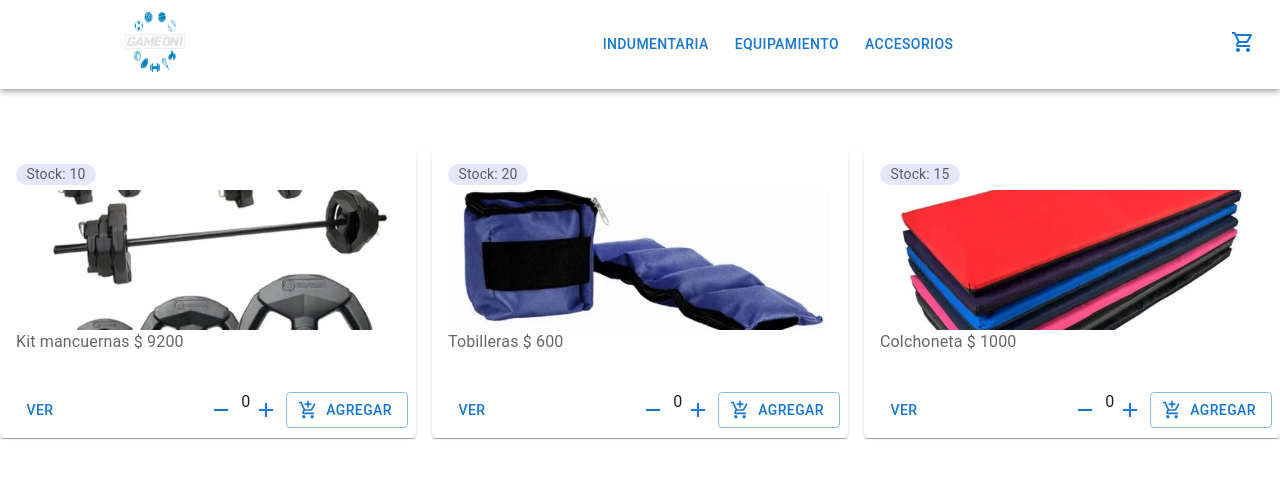
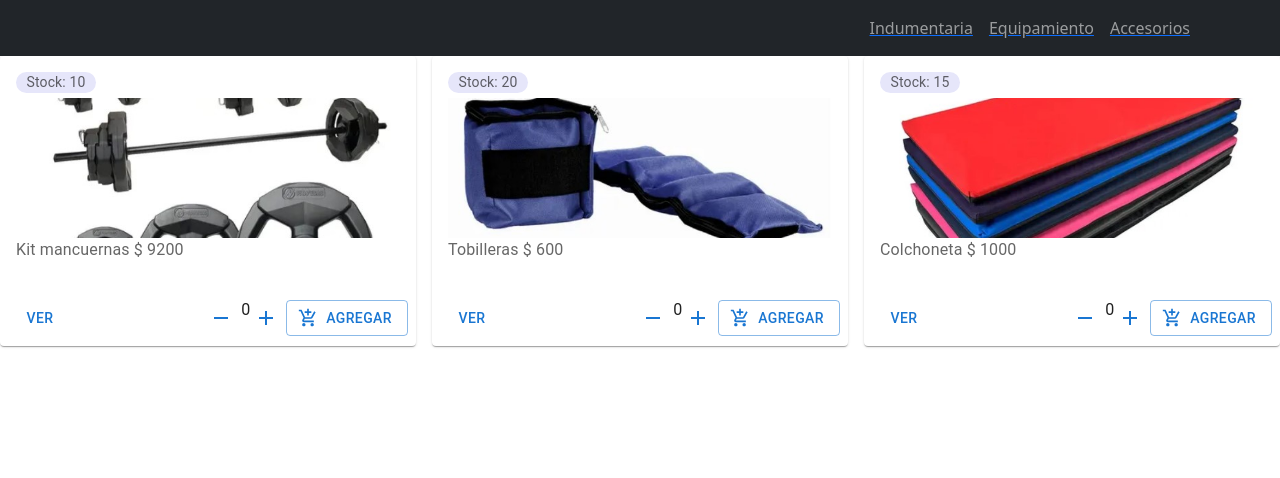
Before and after one commit to marioa1105/ecommerceReact, a React (Create React App) app in the folder ecommerce-react/: page / in a window 1280 px wide. Shown: the top 478 px of the page. Built offline with nearby package versions, Linux system fonts and the light colour scheme.

Commit message:
adaptacion_bootstrap

```diff
--- a/ecommerce-react/package.json
+++ b/ecommerce-react/package.json
@@ -12,7 +12,7 @@
     "@testing-library/user-event": "^12.8.3",
     "bootstrap": "^5.1.3",
     "react": "^17.0.2",
-    "react-bootstrap": "^2.0.2",
+    "react-bootstrap": "^2.0.3",
     "react-dom": "^17.0.2",
     "react-router-dom": "^6.0.2",
     "react-scripts": "4.0.3",
--- a/ecommerce-react/src/components/AppRouter/AppRouter.js
+++ b/ecommerce-react/src/components/AppRouter/AppRouter.js
@@ -3,16 +3,17 @@ import NavBar from '../NavBar/NavBar';
 import HomePage from '../../pages/Home/HomePage';
 import DetailPage from '../../pages/Detail/DetailPage';
 export default function AppRouter() {
+
     return (<BrowserRouter>
         <nav>
           <NavBar/>
         </nav>
-
         <Routes>
             <Route path ='/' element = {<HomePage/>}/>
             <Route path ='/item/:id' element = {<DetailPage/>}/>
             <Route path ='/category/:id' element = {<HomePage/>}/>
         </Routes>
 
+
     </BrowserRouter>   )
 }
--- a/ecommerce-react/src/components/NavBar/NavBar.js
+++ b/ecommerce-react/src/components/NavBar/NavBar.js
@@ -1,47 +1,33 @@
 import React from 'react';
-import AppBar from '@mui/material/AppBar'
-import Button from '@mui/material/Button'
+import logo from '../../logo.png'
 import CartWidget from '../CartWidget/CartWidget'
-import logo from '../../logo.png'
-import './NavBar.css'
+import Navbar from 'react-bootstrap/Navbar'
+import Container from 'react-bootstrap/Container'
+import Nav from 'react-bootstrap/Nav'
+import Button from 'react-bootstrap/Button'
 import {Link} from 'react-router-dom'
+import 'bootstrap/dist/css/bootstrap.min.css';
 export default () => {
     return (
-        <div>
-            <AppBar
-                color='inherit'
-            >
-                <nav>
-                    <div className="logo">
+            <Navbar bg="dark" variant="dark">
+                <Container>
                     <Link to='/'>
-                            <a href="#"> <img src={logo}></img> </a>
+                        <Navbar.Brand>
+
+                        </Navbar.Brand>
                     </Link>
-                    </div>
-                    <ul>
-                        <li>
+                    <Nav className="justify-content-end">
                         <Link to='/category/1'>
-                                <Button href="#">Indumentaria</Button>
+                            <Nav.Link>Indumentaria</Nav.Link>
                         </Link>
-                        </li>
-                        <li>
                         <Link to="/category/2">
-                                <Button href="#">Equipamiento</Button>
+                            <Nav.Link>Equipamiento</Nav.Link>
                         </Link>
-                        </li>
-                        <li>
                         <Link to='/category/3'>
-                                <Button href="#">Accesorios</Button>
+                            <Nav.Link>Accesorios</Nav.Link>
                         </Link>
-                        </li>
-                    </ul>
-                    <a href="#"><CartWidget/></a>
-
-                </nav>
-
-            </AppBar>
-
-
-        </div>
-
+                    </Nav>
+                </Container>
+            </Navbar>
     )
 }
```
Also changed, not shown: 1 other file (tests, documents, lock files or other folders). Lines whose indentation alone changed are shown as unchanged.
